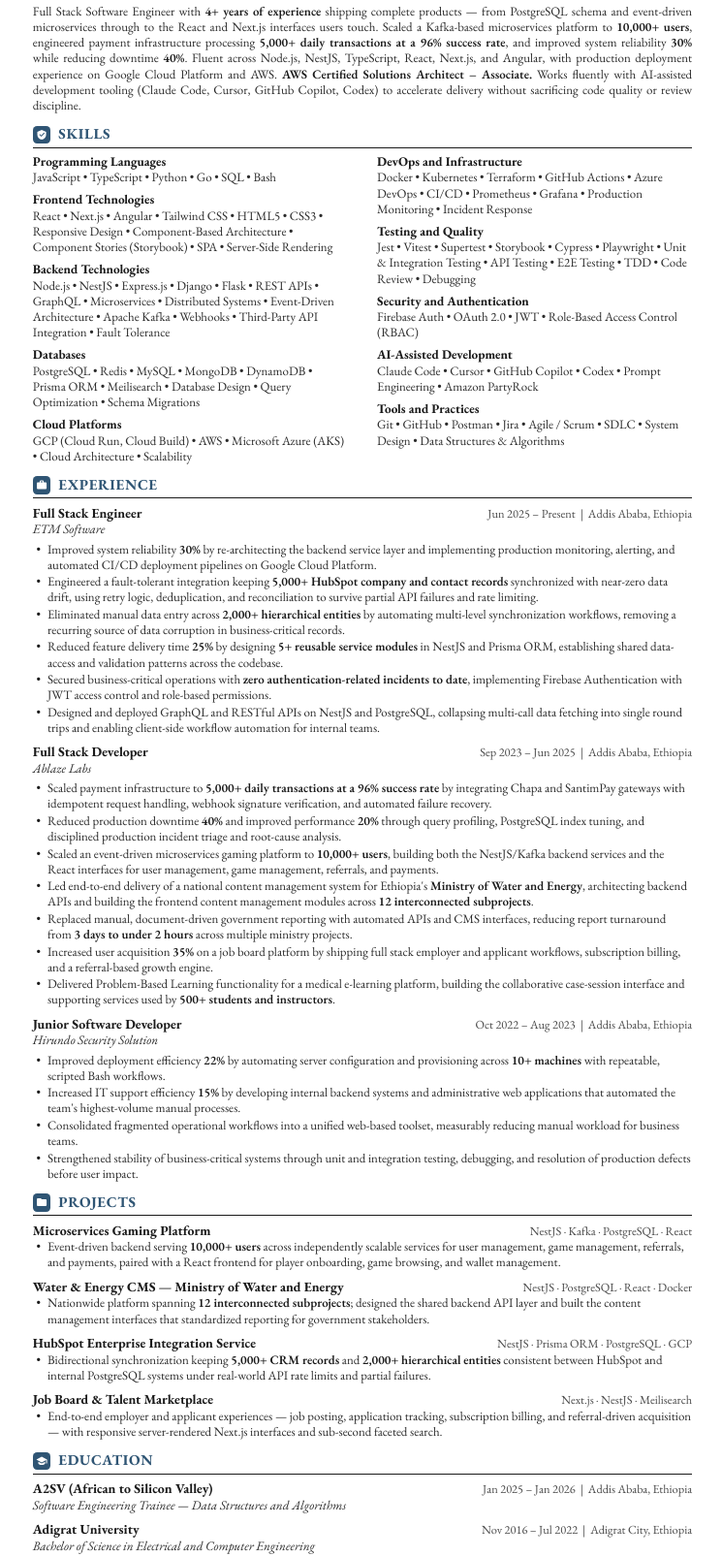
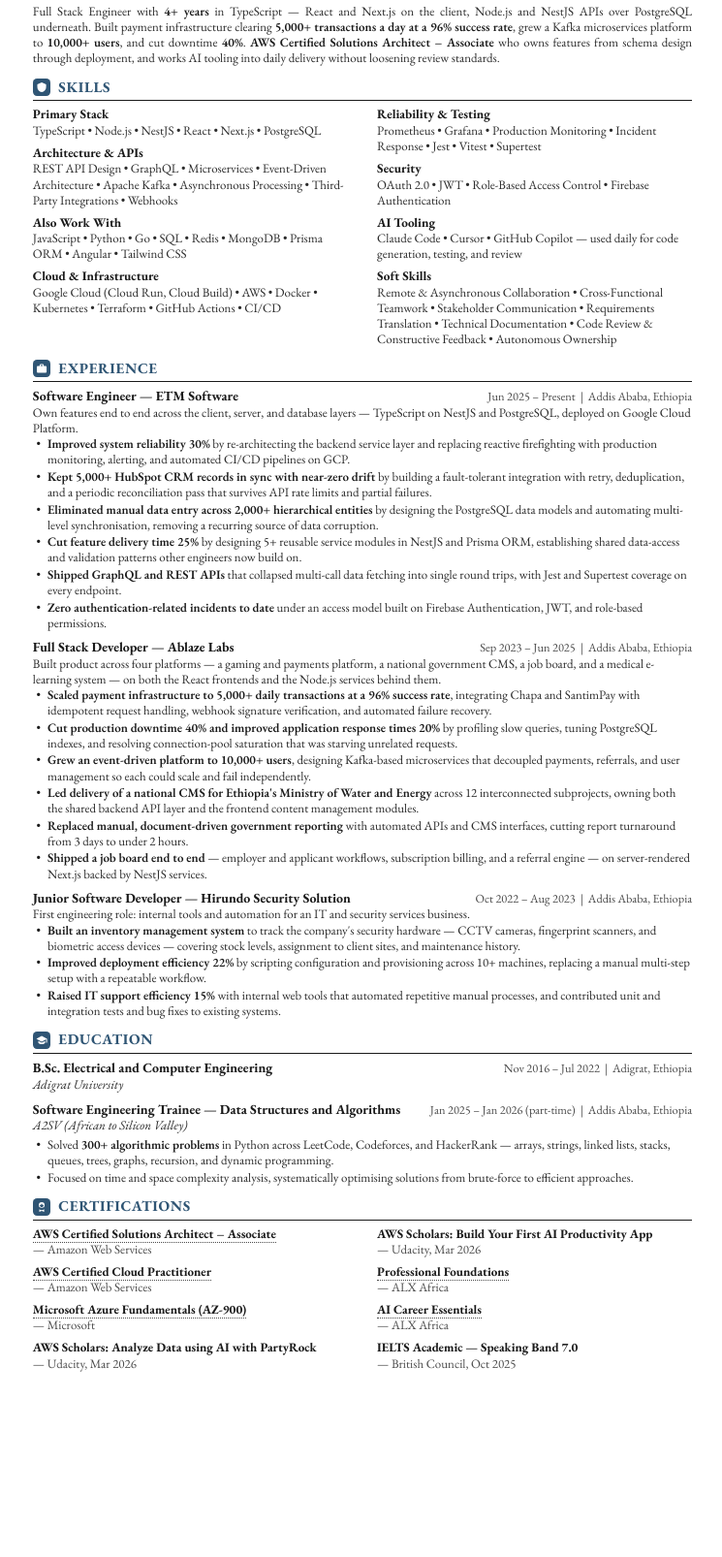
Before and after one commit to abriz19/abriz19.github.io, a plain HTML site: page resume.html in a window 1280 px wide. Shown: the part 213-1819 px from the top of the page at 97% size, without its empty margins (266-1011 px from the left). After the commit the page ends 1669 px from the top, so only its background shows below. Drawn offline with nearby package versions, Linux system fonts and the light colour scheme.

Commit message:
feat: Update CV and resume with new certifications and skills;

```diff
--- a/resume.html
+++ b/resume.html
@@ -169,6 +169,8 @@
   .group__items { color: var(--ink-soft); }
 
   .cert__name { font-weight: 700; color: var(--ink); }
+  .cert__name a { color: var(--ink); text-decoration: none;
+                  border-bottom: 0.4pt dotted var(--ink-mute); }
   .cert__issuer { color: var(--ink-mute); }
 
   .block { break-inside: avoid; page-break-inside: avoid; }
@@ -238,62 +240,46 @@
   Summary
 </h2>
 <p class="summary">
-  Full Stack Software Engineer with <strong>4+ years of experience</strong> shipping complete products — from
-  PostgreSQL schema and event-driven microservices through to the React and Next.js interfaces users touch.
-  Scaled a Kafka-based microservices platform to <strong>10,000+ users</strong>, engineered payment infrastructure
-  processing <strong>5,000+ daily transactions at a 96% success rate</strong>, and improved system reliability
-  <strong>30%</strong> while reducing downtime <strong>40%</strong>. Fluent across Node.js, NestJS, TypeScript,
-  React, Next.js, and Angular, with production deployment experience on Google Cloud Platform and AWS.
-  <strong>AWS Certified Solutions Architect – Associate.</strong> Works fluently with AI-assisted development
-  tooling (Claude Code, Cursor, GitHub Copilot, Codex) to accelerate delivery without sacrificing code quality
-  or review discipline.
+Full Stack Engineer with <strong>4+ years</strong> in TypeScript — React and Next.js on the client, Node.js and NestJS APIs over PostgreSQL underneath. Built payment infrastructure clearing <strong>5,000+ transactions a day at a 96% success rate</strong>, grew a Kafka microservices platform to <strong>10,000+ users</strong>, and cut downtime <strong>40%</strong>. <strong>AWS Certified Solutions Architect – Associate</strong> who owns features from schema design through deployment, and works AI tooling into daily delivery without loosening review standards.
 </p>
 
 <h2>
-  <span class="badge"><svg viewBox="0 0 24 24"><path d="M12 2 3 6v6c0 5 3.8 9.4 9 10 5.2-.6 9-5 9-10V6l-9-4zm-1 14-4-4 1.4-1.4L11 13.2l5.6-5.6L18 9l-7 7z"/></svg></span>
+  <span class="badge"><svg viewBox="0 0 24 24"><path d="M12 2 3 6v6c0 5 3.8 9.4 9 10 5.2-.6 9-5 9-10V6l-9-4zM5 13.2V17c0 1.7 3.1 3 7 3s7-1.3 7-3v-3.8l-7 3.8-7-3.8z"/></svg></span>
   Skills
 </h2>
 
 <div class="two-col">
   <div class="block">
-    <p class="group__label">Programming Languages</p>
-    <p class="group__items">JavaScript • TypeScript • Python • Go • SQL • Bash</p>
+    <p class="group__label">Primary Stack</p>
+    <p class="group__items">TypeScript • Node.js • NestJS • React • Next.js • PostgreSQL</p>
   </div>
   <div class="block">
-    <p class="group__label">Frontend Technologies</p>
-    <p class="group__items">React • Next.js • Angular • Tailwind CSS • HTML5 • CSS3 • Responsive Design • Component-Based Architecture • Component Stories (Storybook) • SPA • Server-Side Rendering</p>
+    <p class="group__label">Architecture &amp; APIs</p>
+    <p class="group__items">REST API Design • GraphQL • Microservices • Event-Driven Architecture • Apache Kafka • Asynchronous Processing • Third-Party Integrations • Webhooks</p>
   </div>
   <div class="block">
-    <p class="group__label">Backend Technologies</p>
-    <p class="group__items">Node.js • NestJS • Express.js • Django • Flask • REST APIs • GraphQL • Microservices • Distributed Systems • Event-Driven Architecture • Apache Kafka • Webhooks • Third-Party API Integration • Fault Tolerance</p>
+    <p class="group__label">Also Work With</p>
+    <p class="group__items">JavaScript • Python • Go • SQL • Redis • MongoDB • Prisma ORM • Angular • Tailwind CSS</p>
   </div>
   <div class="block">
-    <p class="group__label">Databases</p>
-    <p class="group__items">PostgreSQL • Redis • MySQL • MongoDB • DynamoDB • Prisma ORM • Meilisearch • Database Design • Query Optimization • Schema Migrations</p>
+    <p class="group__label">Cloud &amp; Infrastructure</p>
+    <p class="group__items">Google Cloud (Cloud Run, Cloud Build) • AWS • Docker • Kubernetes • Terraform • GitHub Actions • CI/CD</p>
   </div>
   <div class="block">
-    <p class="group__label">Cloud Platforms</p>
-    <p class="group__items">GCP (Cloud Run, Cloud Build) • AWS • Microsoft Azure (AKS) • Cloud Architecture • Scalability</p>
+    <p class="group__label">Reliability &amp; Testing</p>
+    <p class="group__items">Prometheus • Grafana • Production Monitoring • Incident Response • Jest • Vitest • Supertest</p>
   </div>
   <div class="block">
-    <p class="group__label">DevOps and Infrastructure</p>
-    <p class="group__items">Docker • Kubernetes • Terraform • GitHub Actions • Azure DevOps • CI/CD • Prometheus • Grafana • Production Monitoring • Incident Response</p>
+    <p class="group__label">Security</p>
+    <p class="group__items">OAuth 2.0 • JWT • Role-Based Access Control • Firebase Authentication</p>
   </div>
   <div class="block">
-    <p class="group__label">Testing and Quality</p>
-    <p class="group__items">Jest • Vitest • Supertest • Storybook • Cypress • Playwright • Unit &amp; Integration Testing • API Testing • E2E Testing • TDD • Code Review • Debugging</p>
+    <p class="group__label">AI Tooling</p>
+    <p class="group__items">Claude Code • Cursor • GitHub Copilot — used daily for code generation, testing, and review</p>
   </div>
   <div class="block">
-    <p class="group__label">Security and Authentication</p>
-    <p class="group__items">Firebase Auth • OAuth 2.0 • JWT • Role-Based Access Control (RBAC)</p>
-  </div>
-  <div class="block">
-    <p class="group__label">AI-Assisted Development</p>
-    <p class="group__items">Claude Code • Cursor • GitHub Copilot • Codex • Prompt Engineering • Amazon PartyRock</p>
-  </div>
-  <div class="block">
-    <p class="group__label">Tools and Practices</p>
-    <p class="group__items">Git • GitHub • Postman • Jira • Agile / Scrum • SDLC • System Design • Data Structures &amp; Algorithms</p>
+    <p class="group__label">Soft Skills</p>
+    <p class="group__items">Remote &amp; Asynchronous Collaboration • Cross-Functional Teamwork • Stakeholder Communication • Requirements Translation • Technical Documentation • Code Review &amp; Constructive Feedback • Autonomous Ownership</p>
   </div>
 </div>
 
@@ -304,93 +290,46 @@
 
 <div class="entry">
   <div class="entry__head">
-    <span class="entry__title">Full Stack Engineer</span>
+    <span class="entry__title">Software Engineer — ETM Software</span>
     <span class="entry__meta">Jun 2025 – Present &nbsp;|&nbsp; Addis Ababa, Ethiopia</span>
   </div>
-  <p class="entry__org">ETM Software</p>
+  <p class="entry__context">Own features end to end across the client, server, and database layers — TypeScript on NestJS and PostgreSQL, deployed on Google Cloud Platform.</p>
   <ul>
-    <li>Improved system reliability <strong>30%</strong> by re-architecting the backend service layer and implementing production monitoring, alerting, and automated CI/CD deployment pipelines on Google Cloud Platform.</li>
-    <li>Engineered a fault-tolerant integration keeping <strong>5,000+ HubSpot company and contact records</strong> synchronized with near-zero data drift, using retry logic, deduplication, and reconciliation to survive partial API failures and rate limiting.</li>
-    <li>Eliminated manual data entry across <strong>2,000+ hierarchical entities</strong> by automating multi-level synchronization workflows, removing a recurring source of data corruption in business-critical records.</li>
-    <li>Reduced feature delivery time <strong>25%</strong> by designing <strong>5+ reusable service modules</strong> in NestJS and Prisma ORM, establishing shared data-access and validation patterns across the codebase.</li>
-    <li>Secured business-critical operations with <strong>zero authentication-related incidents to date</strong>, implementing Firebase Authentication with JWT access control and role-based permissions.</li>
-    <li>Designed and deployed GraphQL and RESTful APIs on NestJS and PostgreSQL, collapsing multi-call data fetching into single round trips and enabling client-side workflow automation for internal teams.</li>
+    <li><strong>Improved system reliability 30%</strong> by re-architecting the backend service layer and replacing reactive firefighting with production monitoring, alerting, and automated CI/CD pipelines on GCP.</li>
+    <li><strong>Kept 5,000+ HubSpot CRM records in sync with near-zero drift</strong> by building a fault-tolerant integration with retry, deduplication, and a periodic reconciliation pass that survives API rate limits and partial failures.</li>
+    <li><strong>Eliminated manual data entry across 2,000+ hierarchical entities</strong> by designing the PostgreSQL data models and automating multi-level synchronisation, removing a recurring source of data corruption.</li>
+    <li><strong>Cut feature delivery time 25%</strong> by designing 5+ reusable service modules in NestJS and Prisma ORM, establishing shared data-access and validation patterns other engineers now build on.</li>
+    <li><strong>Shipped GraphQL and REST APIs</strong> that collapsed multi-call data fetching into single round trips, with Jest and Supertest coverage on every endpoint.</li>
+    <li><strong>Zero authentication-related incidents to date</strong> under an access model built on Firebase Authentication, JWT, and role-based permissions.</li>
   </ul>
 </div>
 
 <div class="entry">
   <div class="entry__head">
-    <span class="entry__title">Full Stack Developer</span>
+    <span class="entry__title">Full Stack Developer — Ablaze Labs</span>
     <span class="entry__meta">Sep 2023 – Jun 2025 &nbsp;|&nbsp; Addis Ababa, Ethiopia</span>
   </div>
-  <p class="entry__org">Ablaze Labs</p>
+  <p class="entry__context">Built product across four platforms — a gaming and payments platform, a national government CMS, a job board, and a medical e-learning system — on both the React frontends and the Node.js services behind them.</p>
   <ul>
-    <li>Scaled payment infrastructure to <strong>5,000+ daily transactions at a 96% success rate</strong> by integrating Chapa and SantimPay gateways with idempotent request handling, webhook signature verification, and automated failure recovery.</li>
-    <li>Reduced production downtime <strong>40%</strong> and improved performance <strong>20%</strong> through query profiling, PostgreSQL index tuning, and disciplined production incident triage and root-cause analysis.</li>
-    <li>Scaled an event-driven microservices gaming platform to <strong>10,000+ users</strong>, building both the NestJS/Kafka backend services and the React interfaces for user management, game management, referrals, and payments.</li>
-    <li>Led end-to-end delivery of a national content management system for Ethiopia's <strong>Ministry of Water and Energy</strong>, architecting backend APIs and building the frontend content management modules across <strong>12 interconnected subprojects</strong>.</li>
-    <li>Replaced manual, document-driven government reporting with automated APIs and CMS interfaces, reducing report turnaround from <strong>3 days to under 2 hours</strong> across multiple ministry projects.</li>
-    <li>Increased user acquisition <strong>35%</strong> on a job board platform by shipping full stack employer and applicant workflows, subscription billing, and a referral-based growth engine.</li>
-    <li>Delivered Problem-Based Learning functionality for a medical e-learning platform, building the collaborative case-session interface and supporting services used by <strong>500+ students and instructors</strong>.</li>
+    <li><strong>Scaled payment infrastructure to 5,000+ daily transactions at a 96% success rate</strong>, integrating Chapa and SantimPay with idempotent request handling, webhook signature verification, and automated failure recovery.</li>
+    <li><strong>Cut production downtime 40% and improved application response times 20%</strong> by profiling slow queries, tuning PostgreSQL indexes, and resolving connection-pool saturation that was starving unrelated requests.</li>
+    <li><strong>Grew an event-driven platform to 10,000+ users</strong>, designing Kafka-based microservices that decoupled payments, referrals, and user management so each could scale and fail independently.</li>
+    <li><strong>Led delivery of a national CMS for Ethiopia's Ministry of Water and Energy</strong> across 12 interconnected subprojects, owning both the shared backend API layer and the frontend content management modules.</li>
+    <li><strong>Replaced manual, document-driven government reporting</strong> with automated APIs and CMS interfaces, cutting report turnaround from 3 days to under 2 hours.</li>
+    <li><strong>Shipped a job board end to end</strong> — employer and applicant workflows, subscription billing, and a referral engine — on server-rendered Next.js backed by NestJS services.</li>
   </ul>
 </div>
 
 <div class="entry">
   <div class="entry__head">
-    <span class="entry__title">Junior Software Developer</span>
+    <span class="entry__title">Junior Software Developer — Hirundo Security Solution</span>
     <span class="entry__meta">Oct 2022 – Aug 2023 &nbsp;|&nbsp; Addis Ababa, Ethiopia</span>
   </div>
-  <p class="entry__org">Hirundo Security Solution</p>
+  <p class="entry__context">First engineering role: internal tools and automation for an IT and security services business.</p>
   <ul>
-    <li>Improved deployment efficiency <strong>22%</strong> by automating server configuration and provisioning across <strong>10+ machines</strong> with repeatable, scripted Bash workflows.</li>
-    <li>Increased IT support efficiency <strong>15%</strong> by developing internal backend systems and administrative web applications that automated the team's highest-volume manual processes.</li>
-    <li>Consolidated fragmented operational workflows into a unified web-based toolset, measurably reducing manual workload for business teams.</li>
-    <li>Strengthened stability of business-critical systems through unit and integration testing, debugging, and resolution of production defects before user impact.</li>
-  </ul>
-</div>
-
-<h2>
-  <span class="badge"><svg viewBox="0 0 24 24"><path d="M10 4H4a2 2 0 0 0-2 2v12a2 2 0 0 0 2 2h16a2 2 0 0 0 2-2V8a2 2 0 0 0-2-2h-8l-2-2z"/></svg></span>
-  Projects
-</h2>
-
-<div class="entry block">
-  <div class="entry__head">
-    <span class="entry__title">Microservices Gaming Platform</span>
-    <span class="entry__meta">NestJS · Kafka · PostgreSQL · React</span>
-  </div>
-  <ul>
-    <li>Event-driven backend serving <strong>10,000+ users</strong> across independently scalable services for user management, game management, referrals, and payments, paired with a React frontend for player onboarding, game browsing, and wallet management.</li>
-  </ul>
-</div>
-
-<div class="entry block">
-  <div class="entry__head">
-    <span class="entry__title">Water &amp; Energy CMS — Ministry of Water and Energy</span>
-    <span class="entry__meta">NestJS · PostgreSQL · React · Docker</span>
-  </div>
-  <ul>
-    <li>Nationwide platform spanning <strong>12 interconnected subprojects</strong>; designed the shared backend API layer and built the content management interfaces that standardized reporting for government stakeholders.</li>
-  </ul>
-</div>
-
-<div class="entry block">
-  <div class="entry__head">
-    <span class="entry__title">HubSpot Enterprise Integration Service</span>
-    <span class="entry__meta">NestJS · Prisma ORM · PostgreSQL · GCP</span>
-  </div>
-  <ul>
-    <li>Bidirectional synchronization keeping <strong>5,000+ CRM records</strong> and <strong>2,000+ hierarchical entities</strong> consistent between HubSpot and internal PostgreSQL systems under real-world API rate limits and partial failures.</li>
-  </ul>
-</div>
-
-<div class="entry block">
-  <div class="entry__head">
-    <span class="entry__title">Job Board &amp; Talent Marketplace</span>
-    <span class="entry__meta">Next.js · NestJS · Meilisearch</span>
-  </div>
-  <ul>
-    <li>End-to-end employer and applicant experiences — job posting, application tracking, subscription billing, and referral-driven acquisition — with responsive server-rendered Next.js interfaces and sub-second faceted search.</li>
+    <li><strong>Built an inventory management system</strong> to track the company's security hardware — CCTV cameras, fingerprint scanners, and biometric access devices — covering stock levels, assignment to client sites, and maintenance history.</li>
+    <li><strong>Improved deployment efficiency 22%</strong> by scripting configuration and provisioning across 10+ machines, replacing a manual multi-step setup with a repeatable workflow.</li>
+    <li><strong>Raised IT support efficiency 15%</strong> with internal web tools that automated repetitive manual processes, and contributed unit and integration tests and bug fixes to existing systems.</li>
   </ul>
 </div>
 
@@ -401,18 +340,22 @@
 
 <div class="entry block">
   <div class="entry__head">
-    <span class="entry__title">A2SV (African to Silicon Valley)</span>
-    <span class="entry__meta">Jan 2025 – Jan 2026 &nbsp;|&nbsp; Addis Ababa, Ethiopia</span>
+    <span class="entry__title">B.Sc. Electrical and Computer Engineering</span>
+    <span class="entry__meta">Nov 2016 – Jul 2022 &nbsp;|&nbsp; Adigrat, Ethiopia</span>
   </div>
-  <p class="entry__org">Software Engineering Trainee — Data Structures and Algorithms</p>
+  <p class="entry__org">Adigrat University</p>
 </div>
 
 <div class="entry block">
   <div class="entry__head">
-    <span class="entry__title">Adigrat University</span>
-    <span class="entry__meta">Nov 2016 – Jul 2022 &nbsp;|&nbsp; Adigrat City, Ethiopia</span>
+    <span class="entry__title">Software Engineering Trainee — Data Structures and Algorithms</span>
+    <span class="entry__meta">Jan 2025 – Jan 2026 (part-time) &nbsp;|&nbsp; Addis Ababa, Ethiopia</span>
   </div>
-  <p class="entry__org">Bachelor of Science in Electrical and Computer Engineering</p>
+  <p class="entry__org">A2SV (African to Silicon Valley)</p>
+  <ul>
+    <li>Solved <strong>300+ algorithmic problems</strong> in Python across LeetCode, Codeforces, and HackerRank — arrays, strings, linked lists, stacks, queues, trees, graphs, recursion, and dynamic programming.</li>
+    <li>Focused on time and space complexity analysis, systematically optimising solutions from brute-force to efficient approaches.</li>
+  </ul>
 </div>
 
 <h2>
@@ -422,15 +365,15 @@
 
 <div class="two-col">
   <div class="block">
-    <p class="cert__name">AWS Certified Solutions Architect – Associate</p>
+    <p class="cert__name"><a href="https://www.credly.com/badges/e5c18eeb-5394-4233-a857-ec59fa3166f9">AWS Certified Solutions Architect – Associate</a></p>
     <p class="cert__issuer">— Amazon Web Services</p>
   </div>
   <div class="block">
-    <p class="cert__name">AWS Certified Cloud Practitioner</p>
+    <p class="cert__name"><a href="https://www.credly.com/badges/68d76d17-fe19-47bc-a84b-18017922714b/linked_in_profile">AWS Certified Cloud Practitioner</a></p>
     <p class="cert__issuer">— Amazon Web Services</p>
   </div>
   <div class="block">
-    <p class="cert__name">Microsoft Azure Fundamentals (AZ-900)</p>
+    <p class="cert__name"><a href="https://learn.microsoft.com/api/credentials/share/en-us/AbrehamDessu-0100/E12428BF7041222F?sharingId=24F0EF26DAF4B3A2">Microsoft Azure Fundamentals (AZ-900)</a></p>
     <p class="cert__issuer">— Microsoft</p>
   </div>
   <div class="block">
@@ -442,15 +385,15 @@
     <p class="cert__issuer">— Udacity, Mar 2026</p>
   </div>
   <div class="block">
-    <p class="cert__name">Professional Foundations</p>
+    <p class="cert__name"><a href="https://savanna.alxafrica.com/certificates/Ep78MSrxNs">Professional Foundations</a></p>
     <p class="cert__issuer">— ALX Africa</p>
   </div>
   <div class="block">
-    <p class="cert__name">AI Career Essentials</p>
+    <p class="cert__name"><a href="https://savanna.alxafrica.com/certificates/6Ey9rs7H5m">AI Career Essentials</a></p>
     <p class="cert__issuer">— ALX Africa</p>
   </div>
   <div class="block">
-    <p class="cert__name">IELTS Academic — Band 6.5 (CEFR B2)</p>
+    <p class="cert__name">IELTS Academic — Speaking Band 7.0</p>
     <p class="cert__issuer">— British Council, Oct 2025</p>
   </div>
 </div>
```
Also changed, not shown: index.html (+23 -11 lines), 2 other files.
